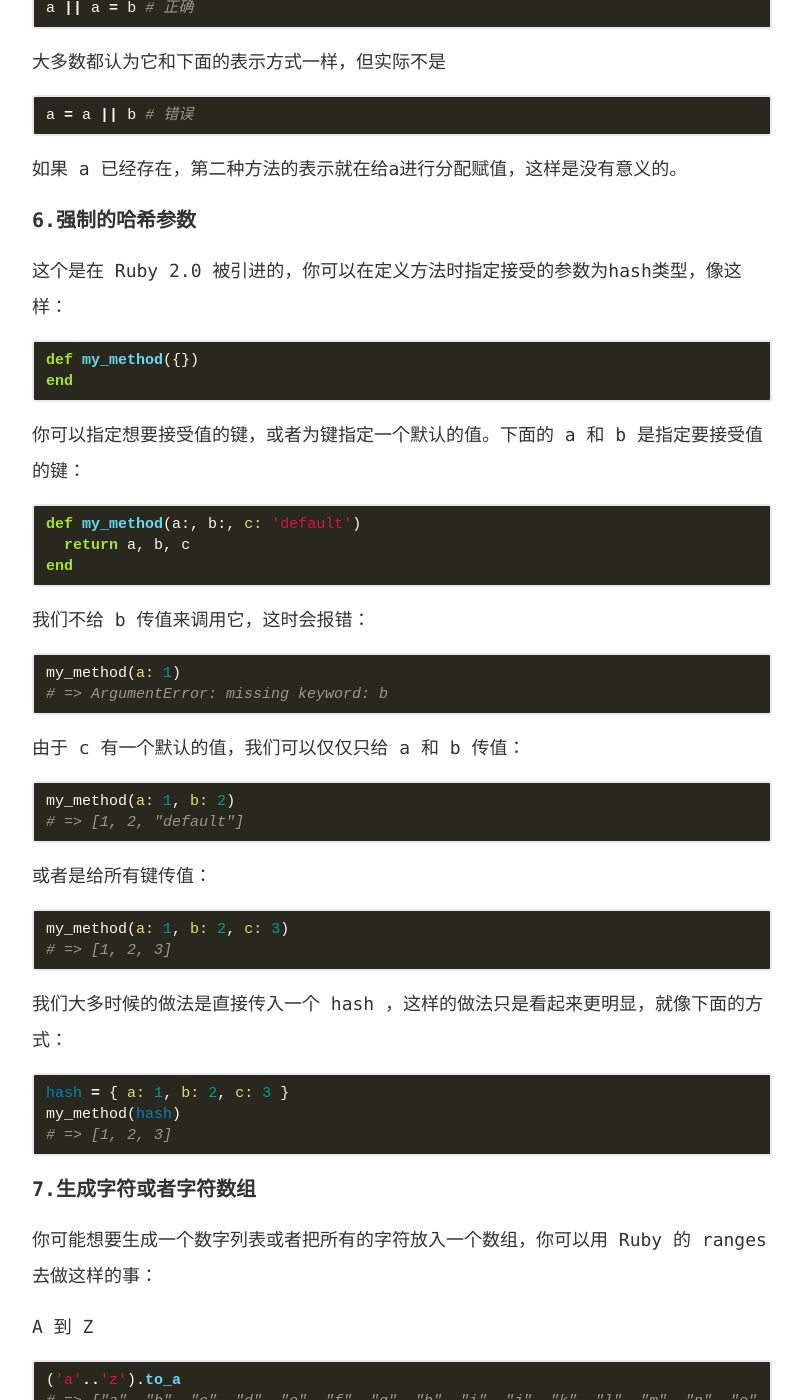
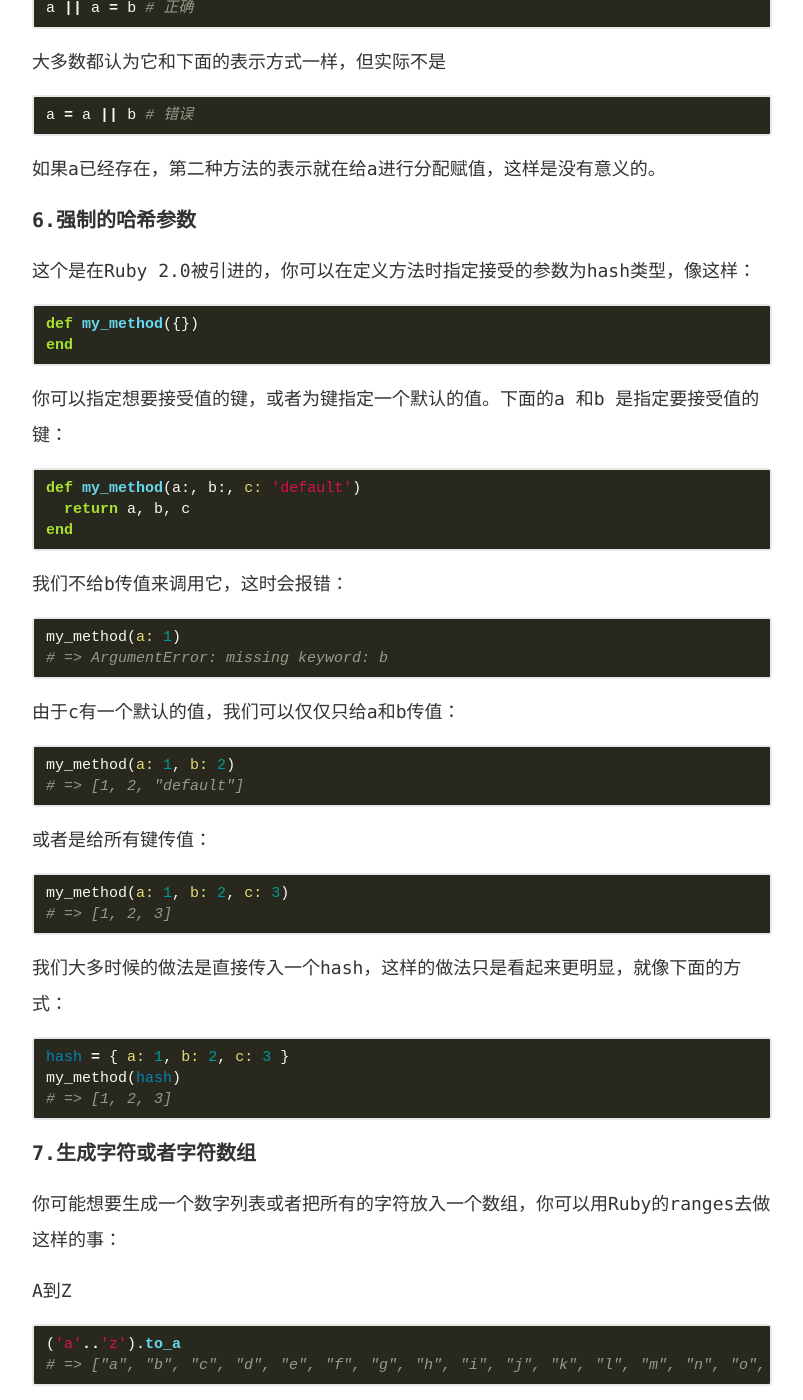
Before and after one commit to jyootai/jyootai.github.com, a Jekyll site: the page built from _posts/2015/2015-03-27-10-ruby-tricks-to-impove-your-code.md, in a window 1280 px wide and 1400 px high, scrolled down 2178 px. Shown: the whole window, without its empty margins (238-1041 px from the left). Built offline with Jekyll 4.4.1, drawn with Linux system fonts in a browser that asks for light colours; comment, search, counter and statistics services are not loaded; some of the changed text lies outside the part shown.

Commit message:
update format about character

```diff
--- a/_posts/2015/2015-03-27-10-ruby-tricks-to-impove-your-code.md
+++ b/_posts/2015/2015-03-27-10-ruby-tricks-to-impove-your-code.md
@@ -70,7 +70,7 @@ my_method(1, 2, 3, 4, a: 1, b: 2)
 
 #### **4.操作单个对象和数组用同样的方式**
 
-有时你可能会先给出一个选项去接受单个对象或者一个数组对象，而不是最后去检查你接受到对象的类型，这是你可以用 `[*type]` 或者 `Array(type)`
+有时你可能会先给出一个选项去接受单个对象或者一个数组对象，而不是最后去检查你接受到对象的类型，这是你可以用`[*type]`或者`Array(type)`
 
 我们先设置两个变量，第一个是单对象，第二个是数字数组
 
@@ -79,14 +79,14 @@ stuff = 1
 stuff_arr = [1, 2, 3]
 {% endhighlight %}
 
-在下面的例子，通过任何被给定的对象用 `[*...]` 去循环
+在下面的例子，通过任何被给定的对象用`[*...]`去循环
 
 {% highlight ruby %}
 [*stuff].each { |s| s }
 [*stuff_arr].each { |s| s }
 {% endhighlight %}
 
-和上面效果一样，这次用 `Array(...)`
+和上面效果一样，这次用`Array(...)`
 
 {% highlight ruby %}
 Array(stuff).each { |s| s }
@@ -95,7 +95,7 @@ Array(stuff_arr).each { |s| s }
 
 #### **5.`||=` 操作符号**
 
-`||=` 是一个很好的操作符去写出简洁的代码
+`||=`是一个很好的操作符去写出简洁的代码
 
 它实际上和下面的表示方式相同
 
@@ -109,18 +109,18 @@ a || a = b # 正确
 a = a || b # 错误
 {% endhighlight %}
 
-如果 a 已经存在，第二种方法的表示就在给a进行分配赋值，这样是没有意义的。
+如果a已经存在，第二种方法的表示就在给a进行分配赋值，这样是没有意义的。
 
 #### **6.强制的哈希参数**
 
-这个是在 Ruby 2.0 被引进的，你可以在定义方法时指定接受的参数为hash类型，像这样：
+这个是在Ruby 2.0被引进的，你可以在定义方法时指定接受的参数为hash类型，像这样：
 
 {% highlight ruby %}
 def my_method({})
 end
 {% endhighlight %}
 
-你可以指定想要接受值的键，或者为键指定一个默认的值。下面的 a 和 b 是指定要接受值的键：
+你可以指定想要接受值的键，或者为键指定一个默认的值。下面的a 和b 是指定要接受值的键：
 
 {% highlight ruby %}
 def my_method(a:, b:, c: 'default')
@@ -128,14 +128,14 @@ def my_method(a:, b:, c: 'default')
 end
 {% endhighlight %}
 
-我们不给 b 传值来调用它，这时会报错：
+我们不给b传值来调用它，这时会报错：
 
 {% highlight ruby %}
 my_method(a: 1)
 # => ArgumentError: missing keyword: b
 {% endhighlight %}
 
-由于 c 有一个默认的值，我们可以仅仅只给 a 和 b 传值：
+由于c有一个默认的值，我们可以仅仅只给a和b传值：
 
 {% highlight ruby %}
 my_method(a: 1, b: 2)
@@ -149,7 +149,7 @@ my_method(a: 1, b: 2, c: 3)
 # => [1, 2, 3]
 {% endhighlight %}
 
-我们大多时候的做法是直接传入一个 hash ，这样的做法只是看起来更明显，就像下面的方式：
+我们大多时候的做法是直接传入一个hash，这样的做法只是看起来更明显，就像下面的方式：
 
 {% highlight ruby %}
 hash = { a: 1, b: 2, c: 3 }
@@ -159,16 +159,16 @@ my_method(hash)
 
 #### **7.生成字符或者字符数组**
 
-你可能想要生成一个数字列表或者把所有的字符放入一个数组，你可以用 Ruby 的 ranges 去做这样的事：
+你可能想要生成一个数字列表或者把所有的字符放入一个数组，你可以用Ruby的ranges去做这样的事：
 
-A 到 Z
+A到Z
 
 {% highlight ruby %}
 ('a'..'z').to_a
 # => ["a", "b", "c", "d", "e", "f", "g", "h", "i", "j", "k", "l", "m", "n", "o", "p", "q", "r", "s", "t", "u", "v", "w", "x", "y", "z"]
 {% endhighlight %}
 
-1 到 10
+1到10
 
 {% highlight ruby %}
 (1..10).to_a
@@ -177,7 +177,7 @@ A 到 Z
 
 #### **8.Tap**
 
-`tap` 是一个很好的小方法去提高代码的可读性，我们拿下面的类作为例子
+`tap`是一个很好的小方法去提高代码的可读性，我们拿下面的类作为例子
 
 {% highlight ruby %}
 class User
@@ -197,7 +197,7 @@ def my_method
 end
 {% endhighlight %}
 
-或者你可以用 `tap` 使用下面的方式去做：
+或者你可以用`tap`使用下面的方式去做：
 
 {% highlight ruby %}
 def my_method
@@ -209,14 +209,14 @@ def my_method
 end
 {% endhighlight %}
 
-基本上， `tap` 方法引入被调用的对象到代码块中并最后返回它。
+基本上，`tap`方法引入被调用的对象到代码块中并最后返回它。
 
-#### **9.Hash 默认的值**
+#### **9.Hash默认的值**
 
-默认的，当我们试图接受一个在 hash 中未定义的值，你将会得到 nil。你可以改变这个结果在初始时。
+默认的，当我们试图接受一个在 hash 中未定义的值，你将会得到nil。你可以改变这个结果在初始时。
 （提示：一般不要这样做除非你知道自己在干什么）
 
-在第一个例子中，我们定义了一个默认的值为0，所以当我们 `a[:a]` 时会得到0而不是nil。
+在第一个例子中，我们定义了一个默认的值为0，所以当我们`a[:a]`时会得到0而不是nil。
 
 {% highlight ruby %}
 a = Hash.new(0)
@@ -224,7 +224,7 @@ a[:a]
 # => 0
 {% endhighlight %}
 
-我们能够传入任何形式类型到 Hash 初始函数中：
+我们能够传入任何形式类型到Hash初始函数中：
 
 {% highlight ruby %}
 a = Hash.new({})
@@ -242,7 +242,7 @@ a[:a]
 
 #### **10.here 文档**
 
-here 文档有一个缺点就是它会影响代码流畅和缩进问题，由于`HERE`会缩进两格，但有时为了最后内容连续性，你可能会把每行内容都靠左写，像这样：
+here文档有一个缺点就是它会影响代码流畅和缩进问题，由于`HERE`会缩进两格，但有时为了最后内容连续性，你可能会把每行内容都靠左写，像这样：
 
 {% highlight ruby %}
 def my_method
@@ -255,7 +255,7 @@ Right
 end
 {% endhighlight %}
 
-但是这有一个技巧可以避免它，通过用 `gsub` 方法加一个正则表达式。你可以自动的去除前面的空格，这样你就能保持缩进。
+但是这有一个技巧可以避免它，通过用`gsub`方法加一个正则表达式。你可以自动的去除前面的空格，这样你就能保持缩进。
 
 {% highlight ruby %}
 def my_method
```
